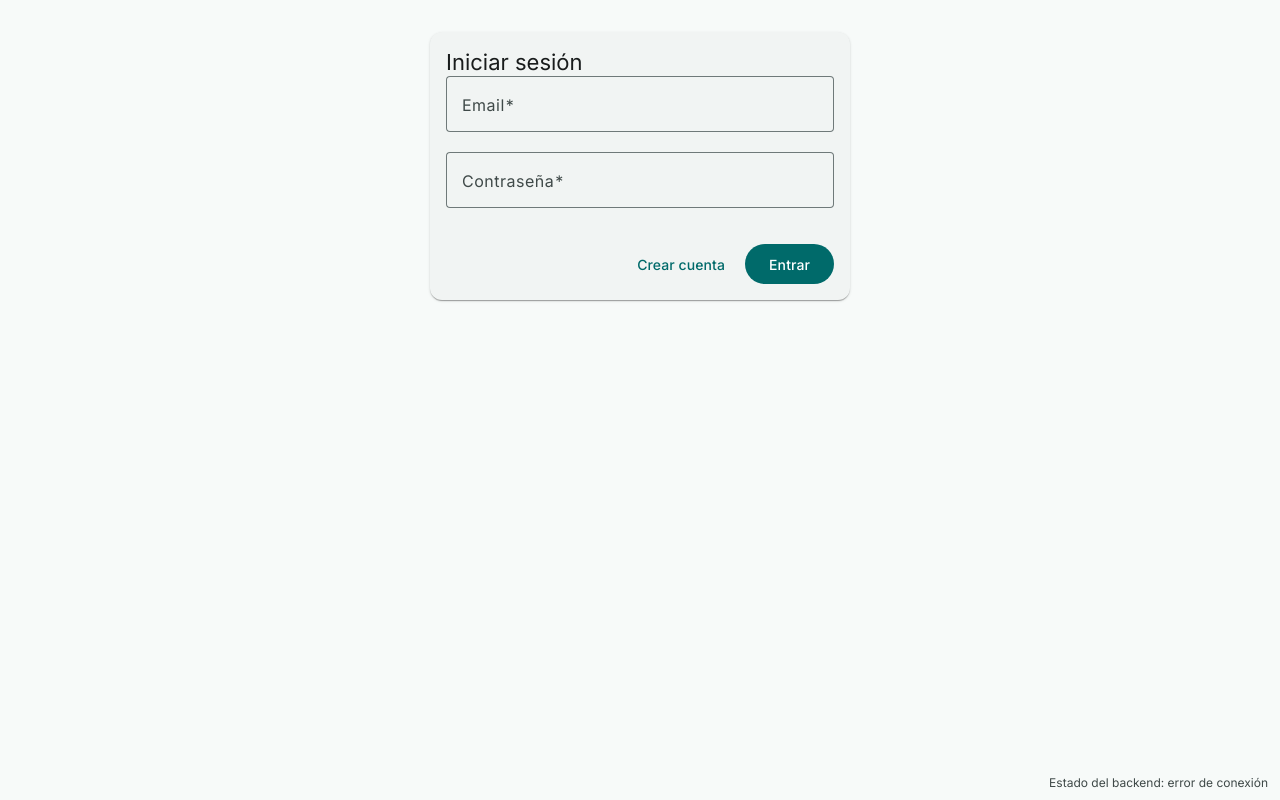
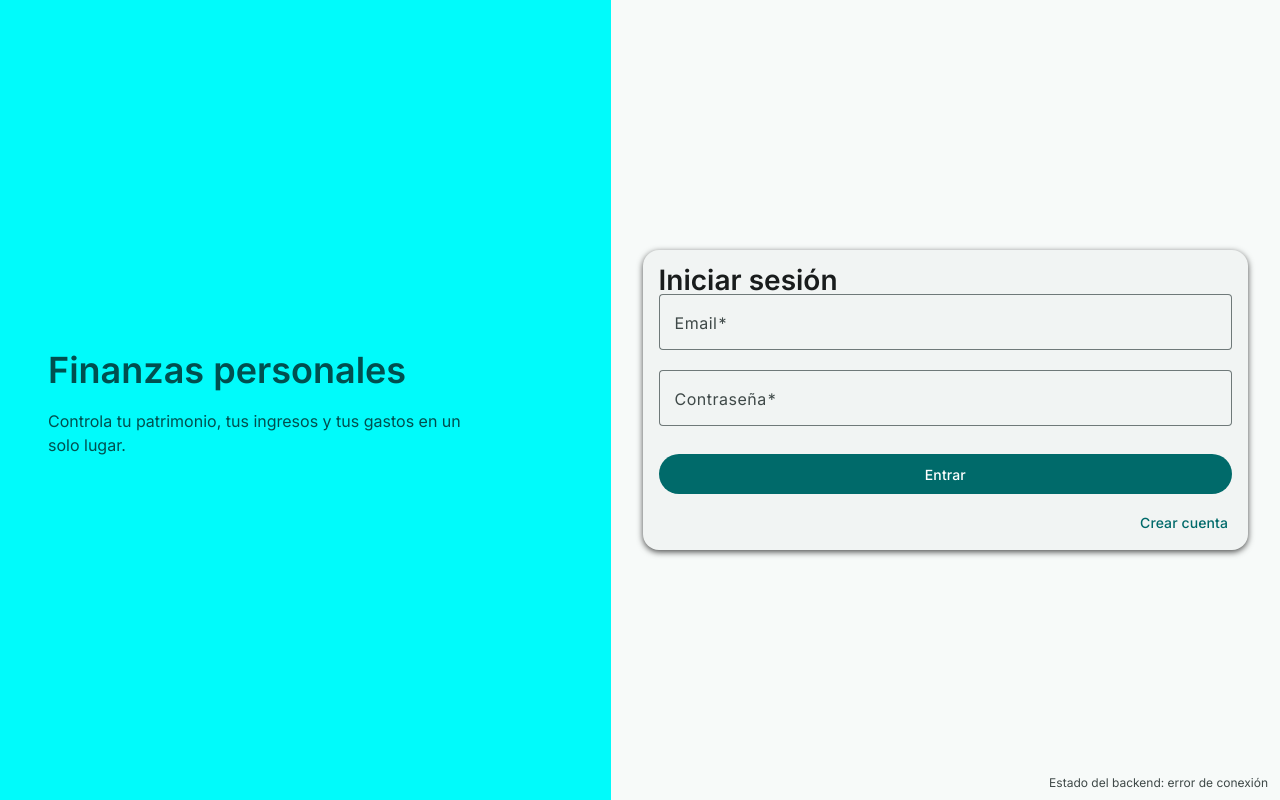
Before and after one commit to Djpu94/finanzas-personales, an Angular app in the folder client/: page /login in a window 1280 px wide. Built offline with nearby package versions, Linux system fonts and the light colour scheme; no server answers.

Commit message:
feat(ui): auth
Layout split desktop/móvil, card con elevación tokenizada, h1 por pantalla, hint de contraseña y botón con spinner sin desplazar texto.

Co-authored-by: Copilot <223556219+Copilot@users.noreply.github.com>

```diff
--- a/client/src/app/features/auth/auth.scss
+++ b/client/src/app/features/auth/auth.scss
@@ -1,26 +1,88 @@
+@use '../../../styles/mixins' as m;
+
 :host {
   display: block;
 }
 
 .auth-page {
   display: flex;
+  flex-direction: column;
+  align-items: center;
   justify-content: center;
-  padding: 2rem 1rem;
+  gap: var(--space-6);
+  min-height: 100vh;
+  box-sizing: border-box;
+  padding: var(--space-6) var(--space-4);
+
+  @include m.bp-up(md) {
+    flex-direction: row;
+    gap: 0;
+    padding: 0;
+  }
+}
+
+.auth-brand {
+  display: none;
+  flex-direction: column;
+  justify-content: center;
+  gap: var(--space-3);
+  align-self: stretch;
+  flex: 1 1 50%;
+  padding: var(--space-12);
+  background-color: var(--color-primary-container);
+  color: var(--color-on-primary-container);
+
+  @include m.bp-up(md) {
+    display: flex;
+  }
+
+  &__name {
+    margin: 0;
+    font-size: var(--font-size-h1);
+    font-weight: 600;
+  }
+
+  &__tagline {
+    margin: 0;
+    max-width: var(--content-narrow-width);
+  }
 }
 
 .auth-card {
   width: 100%;
-  max-width: 420px;
+  max-width: var(--content-narrow-width);
+  box-sizing: border-box;
+  border-radius: var(--radius-lg);
+  box-shadow: var(--elevation-2);
+
+  @include m.bp-up(md) {
+    flex: 1 1 50%;
+    max-width: none;
+    margin-inline: var(--space-8);
+    width: auto;
+  }
+}
+
+.auth-title {
+  font-size: var(--font-size-h2);
+  font-weight: 600;
 }
 
 .full-width {
   width: 100%;
 }
 
-.auth-actions {
-  display: flex;
-  justify-content: flex-end;
-  align-items: center;
-  gap: 0.5rem;
-  margin-top: 1rem;
+.auth-submit {
+  position: relative;
+  width: 100%;
+  min-height: var(--touch-target-min);
+  margin-top: var(--space-2);
+
+  mat-spinner {
+    position: absolute;
+    inset-inline-start: var(--space-4);
+    top: 50%;
+    transform: translateY(-50%);
+    --mdc-circular-progress-active-indicator-color: var(--color-on-primary);
+  }
 }
--- a/client/src/app/features/auth/components/login.component.html
+++ b/client/src/app/features/auth/components/login.component.html
@@ -1,7 +1,14 @@
-<section class="auth-page">
-  <mat-card class="auth-card">
+<main id="contenido" class="auth-page">
+  <header class="auth-brand">
+    <p class="auth-brand__name">Finanzas personales</p>
+    <p class="auth-brand__tagline">
+      Controla tu patrimonio, tus ingresos y tus gastos en un solo lugar.
+    </p>
+  </header>
+
+  <mat-card class="auth-card" appearance="raised">
     <mat-card-header>
-      <mat-card-title>Iniciar sesión</mat-card-title>
+      <h1 mat-card-title class="auth-title">Iniciar sesión</h1>
     </mat-card-header>
 
     <mat-card-content>
@@ -13,6 +20,7 @@
             type="email"
             formControlName="email"
             autocomplete="email"
+            inputmode="email"
           />
           @if (form.controls.email.hasError('required')) {
             <mat-error>El email es obligatorio.</mat-error>
@@ -36,21 +44,23 @@
           }
         </mat-form-field>
 
-        <div class="auth-actions">
-          <a mat-button routerLink="/register">Crear cuenta</a>
         <button
           mat-flat-button
           type="submit"
+          class="auth-submit"
           [disabled]="loading()"
           [attr.aria-busy]="loading()"
         >
           @if (loading()) {
-              <mat-spinner diameter="18" />
+            <mat-spinner diameter="18" aria-hidden="true" />
           }
           Entrar
         </button>
-        </div>
       </form>
     </mat-card-content>
+
+    <mat-card-actions align="end">
+      <a mat-button routerLink="/register">Crear cuenta</a>
+    </mat-card-actions>
   </mat-card>
-</section>
+</main>
--- a/client/src/app/features/auth/components/register.component.html
+++ b/client/src/app/features/auth/components/register.component.html
@@ -1,7 +1,14 @@
-<section class="auth-page">
-  <mat-card class="auth-card">
+<main id="contenido" class="auth-page">
+  <header class="auth-brand">
+    <p class="auth-brand__name">Finanzas personales</p>
+    <p class="auth-brand__tagline">
+      Controla tu patrimonio, tus ingresos y tus gastos en un solo lugar.
+    </p>
+  </header>
+
+  <mat-card class="auth-card" appearance="raised">
     <mat-card-header>
-      <mat-card-title>Crear cuenta</mat-card-title>
+      <h1 mat-card-title class="auth-title">Crear cuenta</h1>
     </mat-card-header>
 
     <mat-card-content>
@@ -39,6 +46,7 @@
             formControlName="password"
             autocomplete="new-password"
           />
+          <mat-hint>Mínimo 8 caracteres.</mat-hint>
           @if (form.controls.password.hasError('required')) {
             <mat-error>La contraseña es obligatoria.</mat-error>
           } @else if (form.controls.password.hasError('minlength')) {
@@ -63,21 +71,23 @@
           }
         </mat-form-field>
 
-        <div class="auth-actions">
-          <a mat-button routerLink="/login">Ya tengo cuenta</a>
         <button
           mat-flat-button
           type="submit"
+          class="auth-submit"
           [disabled]="loading()"
           [attr.aria-busy]="loading()"
         >
           @if (loading()) {
-              <mat-spinner diameter="18" />
+            <mat-spinner diameter="18" aria-hidden="true" />
           }
           Registrarme
         </button>
-        </div>
       </form>
     </mat-card-content>
+
+    <mat-card-actions align="end">
+      <a mat-button routerLink="/login">Ya tengo cuenta</a>
+    </mat-card-actions>
   </mat-card>
-</section>
+</main>
```
Lines whose indentation alone changed are shown as unchanged.
